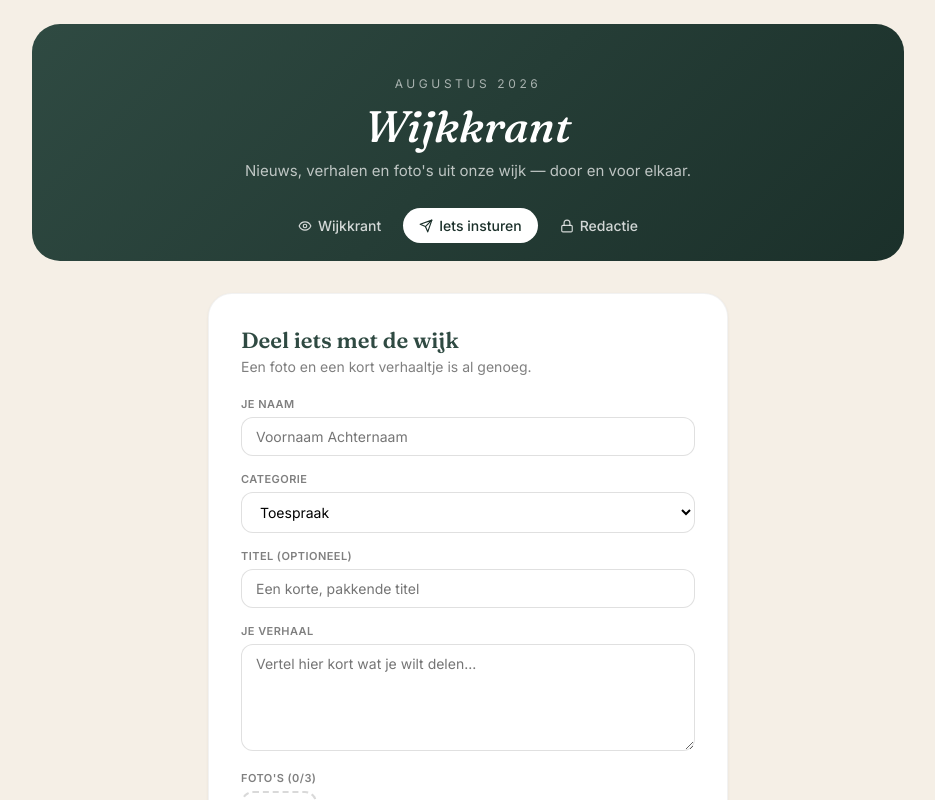
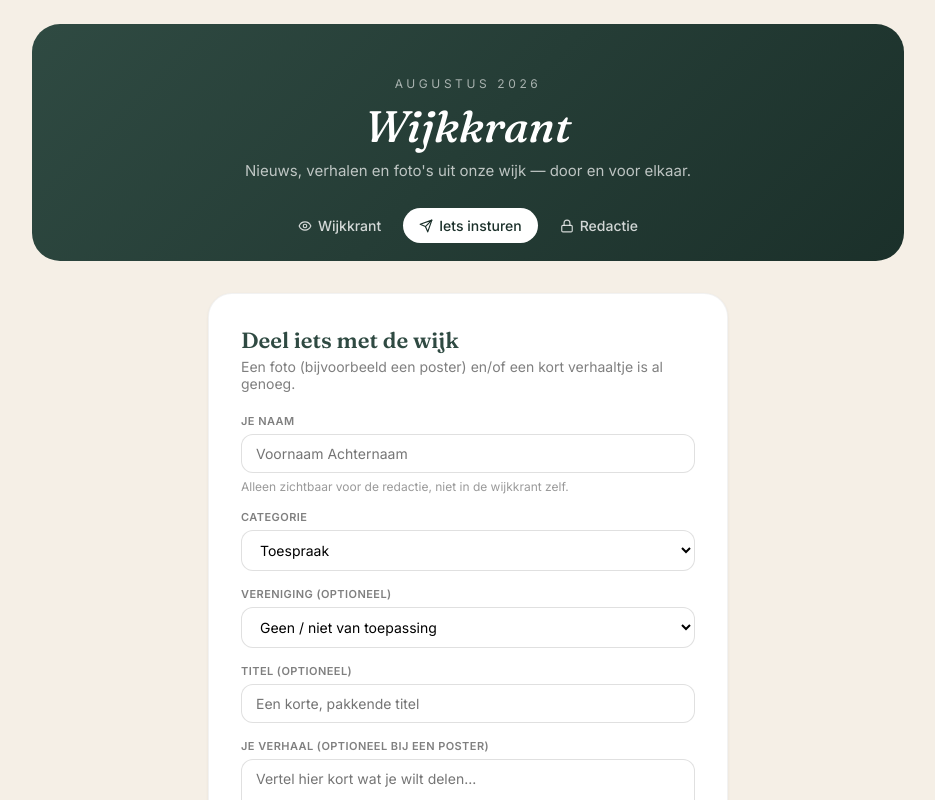
Before and after one commit to deaanbouwexpert/wijkkrant-den-haag, a Next.js app: page /submit in a window 1280 px wide. Shown: the top 800 px of the page, without its empty margins (172-1107 px from the left). Built offline with nearby package versions, Linux system fonts and the light colour scheme.

Commit message:
Add organization field to submit form

```diff
--- a/app/submit/page.js
+++ b/app/submit/page.js
@@ -2,6 +2,7 @@
 import { useRef, useState } from "react";
 import Shell from "../../components/Shell";
 import { CATEGORIES } from "../../lib/categories";
+import { ORGANIZATIONS } from "../../lib/organizations";
 import { ImagePlus, X, Send, Check } from "lucide-react";
 
 const MAX_IMAGES = 3;
@@ -33,7 +34,7 @@ function resizeImage(file, maxWidth = 900, quality = 0.72) {
 }
 
 export default function SubmitPage() {
-  const [form, setForm] = useState({ name: "", category: CATEGORIES[0].id, title: "", text: "" });
+  const [form, setForm] = useState({ name: "", category: CATEGORIES[0].id, org: "", title: "", text: "" });
   const [images, setImages] = useState([]);
   const [aiPolish, setAiPolish] = useState(true);
   const [busy, setBusy] = useState(false);
@@ -61,8 +62,8 @@ export default function SubmitPage() {
   const submit = async (e) => {
     e.preventDefault();
     setError("");
-    if (!form.text.trim()) {
-      setError("Schrijf een kort tekstje bij je bijdrage.");
+    if (!form.text.trim() && images.length === 0) {
+      setError("Voeg een tekstje toe, of upload een foto (bijvoorbeeld een poster).");
       return;
     }
     setBusy(true);
@@ -80,7 +81,7 @@ export default function SubmitPage() {
 
       let finalText = form.text.trim();
       let wasPolished = false;
-      if (aiPolish) {
+      if (aiPolish && finalText) {
         try {
           const pr = await fetch("/api/polish", {
             method: "POST",
@@ -103,6 +104,7 @@ export default function SubmitPage() {
         body: JSON.stringify({
           name: form.name,
           category: form.category,
+          org: form.org,
           title: form.title,
           text: finalText,
           images: uploadedUrls,
@@ -130,7 +132,7 @@ export default function SubmitPage() {
             className="btn"
             onClick={() => {
               setDone(false);
-              setForm({ name: "", category: CATEGORIES[0].id, title: "", text: "" });
+              setForm({ name: "", category: CATEGORIES[0].id, org: "", title: "", text: "" });
               setImages([]);
             }}
           >
@@ -140,7 +142,7 @@ export default function SubmitPage() {
       ) : (
         <form className="panel" onSubmit={submit}>
           <h2>Deel iets met de wijk</h2>
-          <p className="sub">Een foto en een kort verhaaltje is al genoeg.</p>
+          <p className="sub">Een foto (bijvoorbeeld een poster) en/of een kort verhaaltje is al genoeg.</p>
 
           <label className="field-label">Je naam</label>
           <input
@@ -149,12 +151,25 @@ export default function SubmitPage() {
             onChange={(e) => setForm((f) => ({ ...f, name: e.target.value }))}
             placeholder="Voornaam Achternaam"
           />
+          <p className="hint" style={{ marginTop: -10, marginBottom: 16 }}>
+            Alleen zichtbaar voor de redactie, niet in de wijkkrant zelf.
+          </p>
 
           <label className="field-label">Categorie</label>
           <select value={form.category} onChange={(e) => setForm((f) => ({ ...f, category: e.target.value }))}>
             {CATEGORIES.map((c) => (
               <option key={c.id} value={c.id}>
                 {c.label}
+              </option>
+            ))}
+          </select>
+
+          <label className="field-label">Vereniging (optioneel)</label>
+          <select value={form.org} onChange={(e) => setForm((f) => ({ ...f, org: e.target.value }))}>
+            <option value="">Geen / niet van toepassing</option>
+            {ORGANIZATIONS.map((o) => (
+              <option key={o.id} value={o.id}>
+                {o.label}
               </option>
             ))}
           </select>
@@ -167,7 +182,7 @@ export default function SubmitPage() {
             placeholder="Een korte, pakkende titel"
           />
 
-          <label className="field-label">Je verhaal</label>
+          <label className="field-label">Je verhaal (optioneel bij een poster)</label>
           <textarea
             rows={5}
             value={form.text}
```
